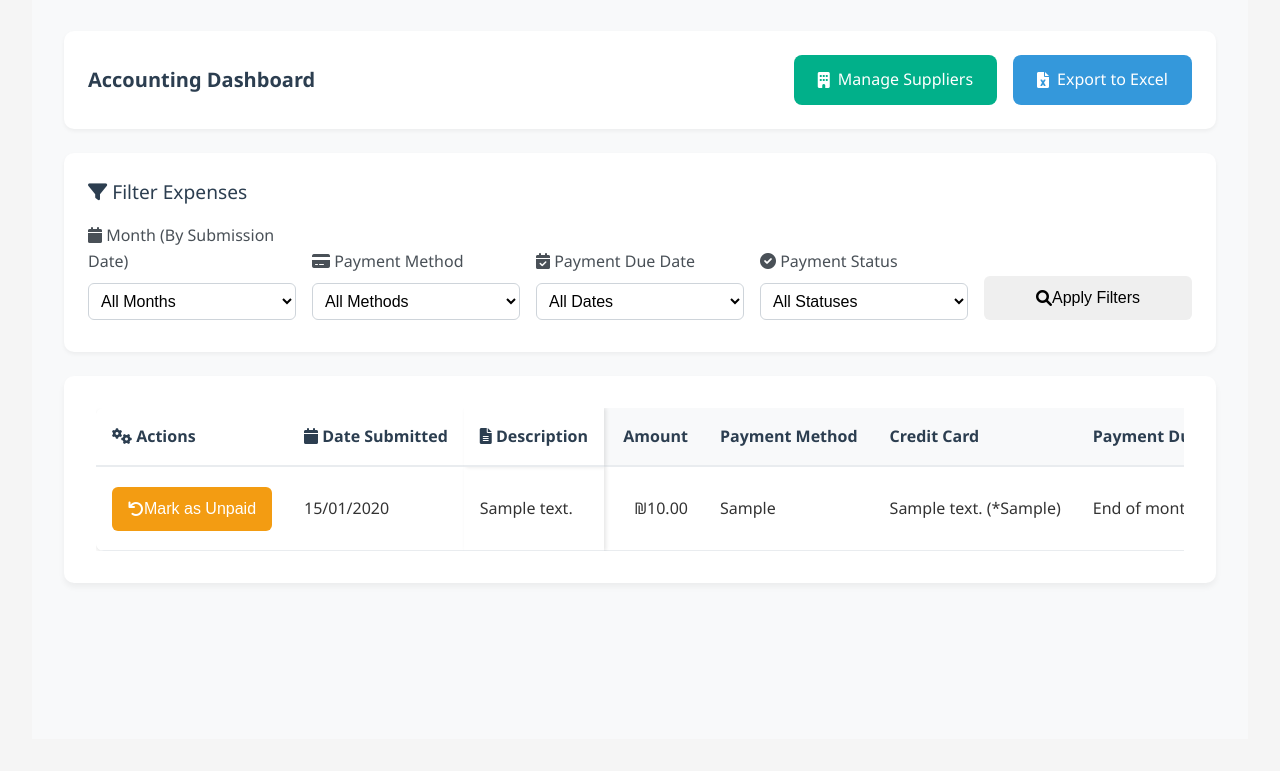
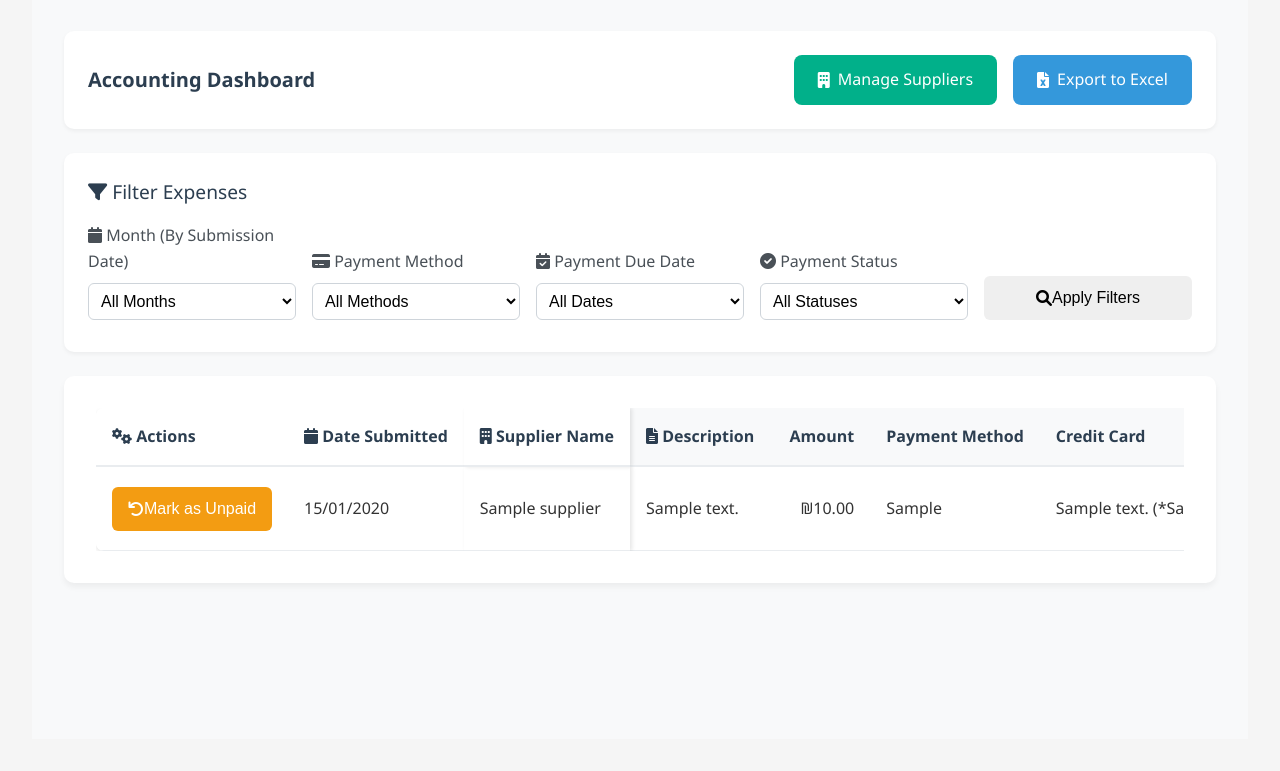
Before and after one commit to taldata/labos, a Flask app: page /accounting_dashboard in a window 1280 px wide. Shown: the part 113-884 px from the top of the page. Run offline with Flask 3, Linux system fonts and the light colour scheme; a user stored in the database is signed in; tables that the repository leaves empty hold one stand-in row (values such as "Sample post").

Commit message:
Reposition supplier name column in expenses table for better visibility

```diff
--- a/templates/accounting_dashboard.html
+++ b/templates/accounting_dashboard.html
@@ -322,6 +322,7 @@
                         <tr>
                             <th class="actions-column"><i class="fas fa-cogs"></i> Actions</th>
                             <th class="date-column"><i class="fas fa-calendar"></i> Date Submitted</th>
+                            <th><i class="fas fa-building"></i> Supplier Name</th>
                             <th><i class="fas fa-file-alt"></i> Description</th>
                             <th class="amount-column">Amount</th>
                             <th>Payment Method</th>
@@ -330,7 +331,7 @@
                             <th class="status-column">Payment Status</th>
                             <th>Attachments</th>
                             <th class="date-column">Date of Purchase</th>
-                            <th>Supplier Name</th>
+
                             <th>Tax ID</th>
                             <th>Bank Name</th>
                             <th>Account Number</th>
@@ -378,6 +379,7 @@
                                 </div>
                             </td>
                             <td class="date-column">{{ expense.date.strftime('%d/%m/%Y') if expense.date else '-' }}</td>
+                            <td>{{ expense.supplier.name if expense.supplier else '-' }}</td>
                             <td>{{ expense.description }}</td>
                             <td class="amount-column">{{ expense.amount | format_currency }}</td>
                             <td>{{ expense.payment_method | title }}</td>
@@ -419,7 +421,7 @@
                                 </div>
                             </td>
                             <td class="date-column">{{ expense.purchase_date.strftime('%d/%m/%Y') if expense.purchase_date else '-' }}</td>
-                            <td>{{ expense.supplier.name if expense.supplier else '-' }}</td>
+
                             <td>{{ expense.supplier.tax_id if expense.supplier else '-' }}</td>
                             <td>{{ expense.supplier.bank_name if expense.supplier else '-' }}</td>
                             <td>{{ expense.supplier.bank_account_number if expense.supplier else '-' }}</td>
```
